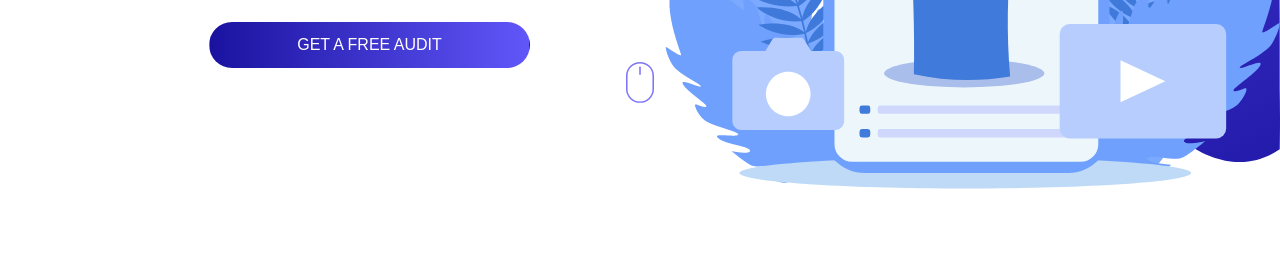
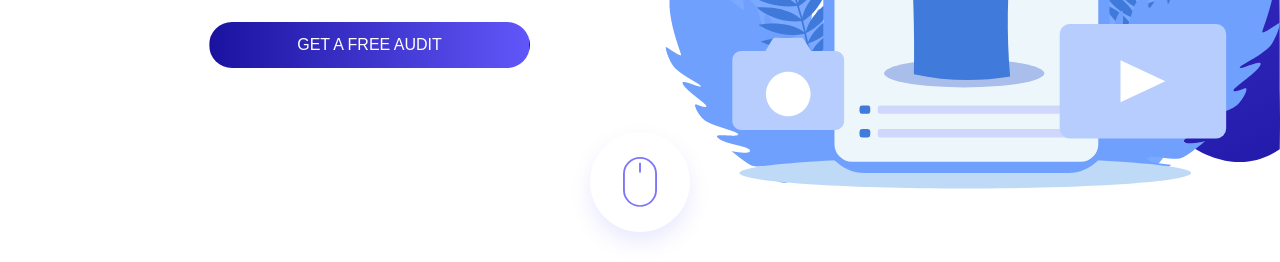
Before and after one commit to timoogo/ftp-sass, a website: page index.html in a window 1280 px wide. Shown: the part 538-800 px from the top of the page. Drawn offline with Linux system fonts and the light colour scheme.

Commit message:
first screen

```diff
--- a/assets/sass/components/_hero.scss
+++ b/assets/sass/components/_hero.scss
@@ -33,10 +33,26 @@
 
 
 }
-.bottom-hero a {
-    margin: auto;
-text-align: center;
-    display: block;
+.bottom-hero  {
+    display: flex;
+    justify-content: center;
+    a{
+       align-self: center;
+        text-align: center;
+            display: block;
+            margin-top: 70px;
+            border-radius: 50%;
+            width: 100px;
+            height: 100px;
+            box-shadow:  0 10px 20px 0 rgba(126, 118, 249, 0.16);
+            background-color:$primary-clear ;
+            img{
+                align-items: center;
+                height: 50%;
+                margin: 25px auto;
+
+            }
+    }
 }
 img.background
 {
```
Also changed, not shown: assets/css/global.css.
